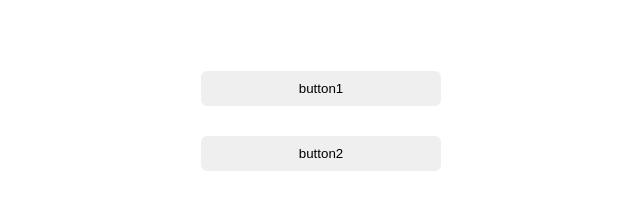
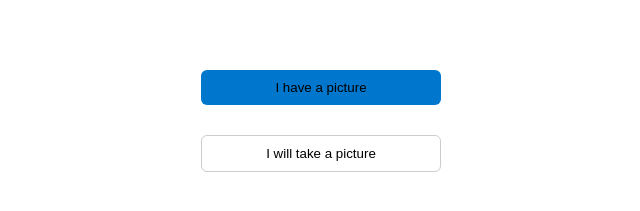
Before and after one commit to lcpnine/calculate-handsize, a Next.js app: page / in a window 1280 px wide. Shown: the part 473-684 px from the top of the page, without its empty margins (319-959 px from the left). Built offline with nearby package versions, Linux system fonts and the light colour scheme.

Commit message:
[FE] feat: add button color class to big button
- change big button text

```diff
--- a/pages/index.tsx
+++ b/pages/index.tsx
@@ -1,5 +1,6 @@
 import { FC } from 'react'
 import { BigButton } from 'components/buttons'
+import { ButtonColor } from 'constants/colors'
 
 const MainPage: FC = () => {
   return (
@@ -13,8 +14,12 @@ const MainPage: FC = () => {
         <img src="https://user-images.githubusercontent.com/52521363/111510096-caa84d80-8790-11eb-8b0e-a3c039759e24.png" />
       </div>
       <div className="main__buttons">
-        <BigButton onClick={() => {}}>button1</BigButton>
-        <BigButton onClick={() => {}}>button2</BigButton>
+        <BigButton color={ButtonColor.BLUE} onClick={() => {}}>
+          I have a picture
+        </BigButton>
+        <BigButton color={ButtonColor.WHITE} onClick={() => {}}>
+          I will take a picture
+        </BigButton>
       </div>
     </div>
   )
```
